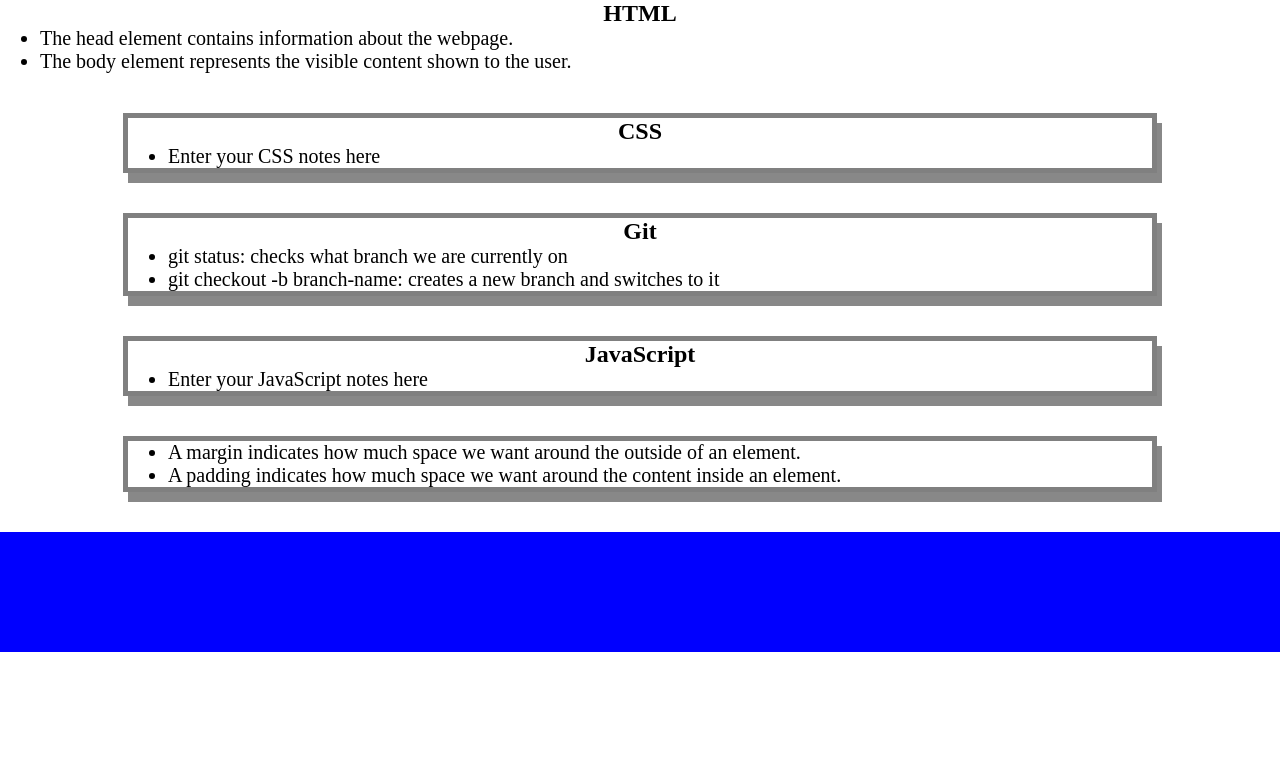
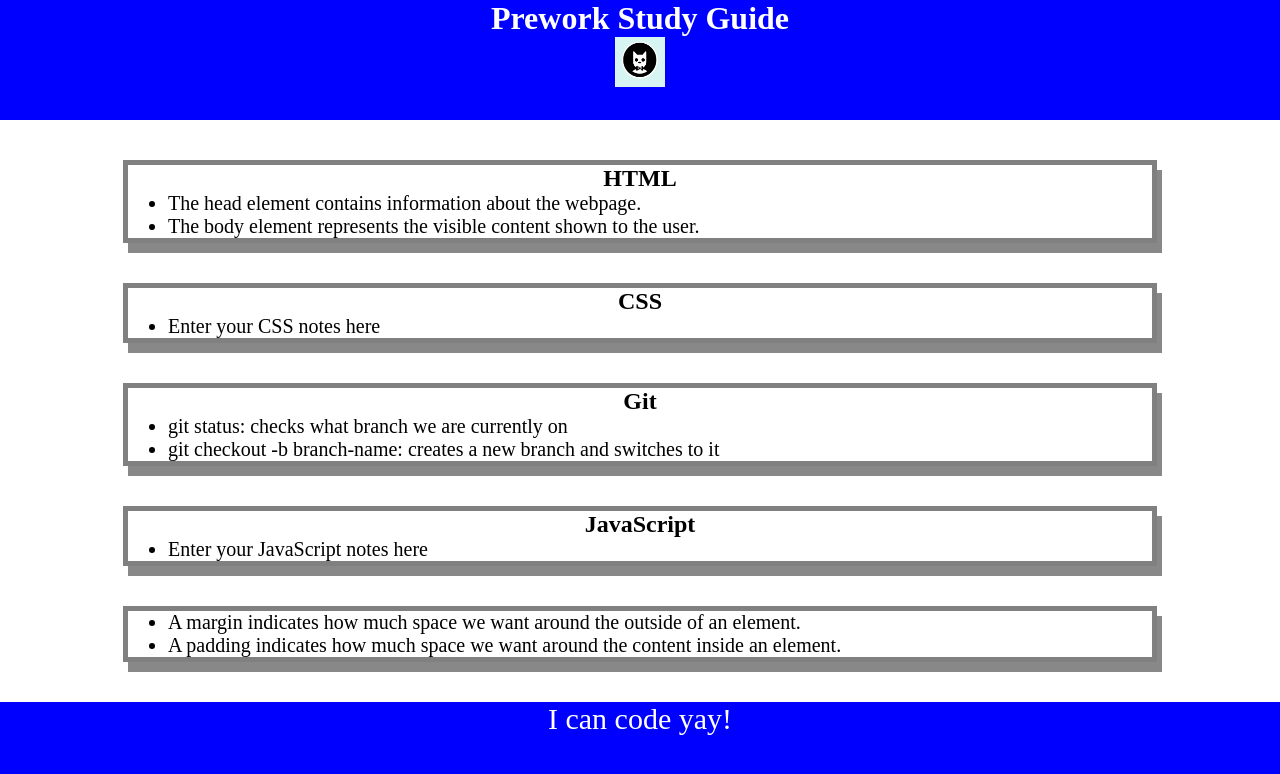
Before and after one commit to PavsterUK/prework-study-guide, a plain HTML site: page index.html in a window 1280 px wide. Drawn offline with Linux system fonts and the light colour scheme.

Commit message:
for loop

```diff
--- /dev/null
+++ b/assets/script.js
@@ -0,0 +1,19 @@
+// var topic = "HTML";
+
+// if (topic === 'HTML') {
+//   console.log("Let's study HTML!");
+// } else if (topic === 'CSS') {
+//   console.log("Let's study CSS!");
+// } else if (topic === 'Git') {
+//   console.log("Let's study Git!");
+// } else if (topic === 'JavaScript') {
+//   console.log("Let's study JavaScript!");
+// } else {
+//   console.log('Please try again!');
+// }
+
+var topics = ['HTML', 'CSS', 'Git', 'JavaScript'];
+
+for (var x = 0; x < topics.length; x++) {
+ console.log(topics[x]);
+}
--- a/index.html
+++ b/index.html
@@ -5,8 +5,21 @@
     <meta http-equiv="X-UA-Compatible" content="IE=edge" />
     <meta name="viewport" content="width=device-width, initial-scale=1.0" />
     <link rel="stylesheet" href="./assets/styles.css" />
+
     <title>Prework Study Guide</title>
   </head>
+
+  <body>
+    <header id="top">
+      <h1>Prework Study Guide</h1>
+      <img
+        src="./assets/bowtie-cat.png"
+        alt="Profile image of cat wearing a bow tie."
+      />
+    </header>
+
+    <main>
+      <section class="card" id="html-section">
         <h2>HTML</h2>
         <ul>
           <li>The head element contains information about the webpage.</li>
@@ -55,3 +68,9 @@
     </main>
 
     <footer>
+      <p>I can code yay!</p>
+    </footer>
+
+    <script src="./assets/script.js"></script>
+  </body>
+</html>
```
